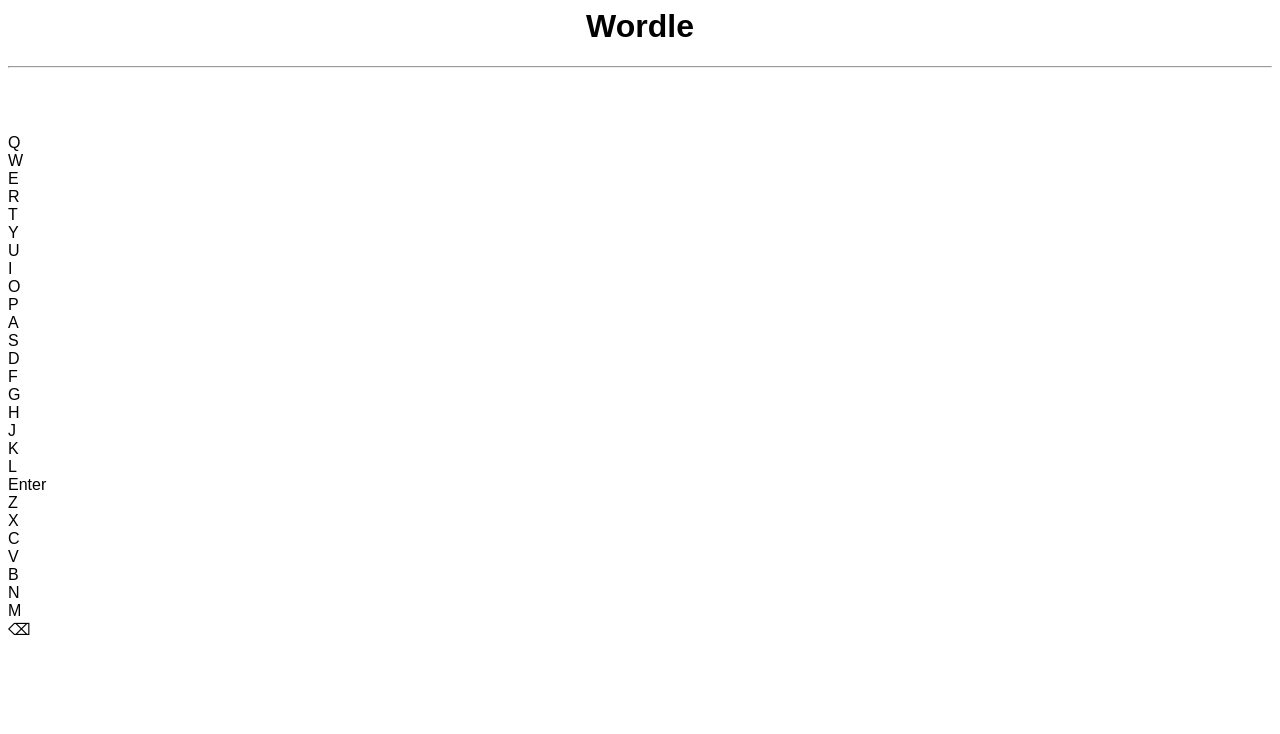
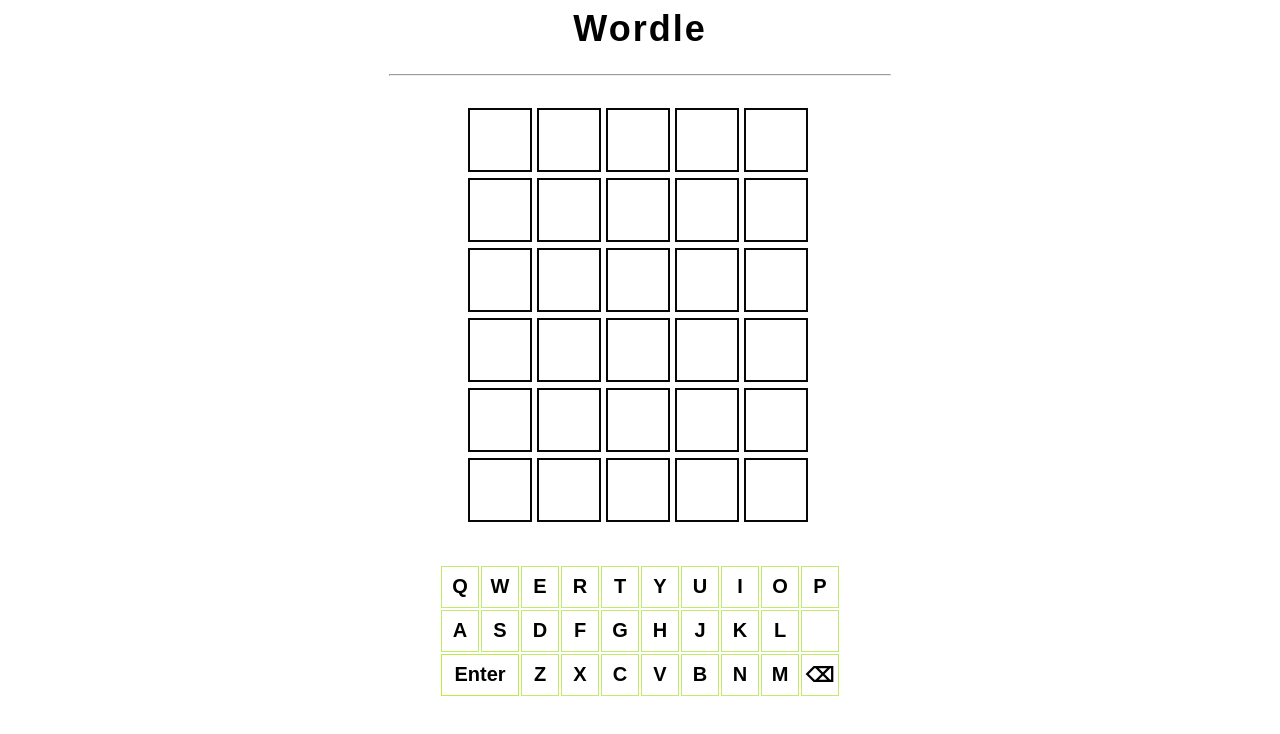
Before and after one commit to Anand-010-vr/Anand-010-vr.github.io, a plain HTML site: page wordle.html in a window 1280 px wide. Drawn offline with Linux system fonts and the light colour scheme.

Commit message:
Update wordle.css

```diff
--- a/wordle.css
+++ b/wordle.css
@@ -1,45 +1,94 @@
 body {
-	font-family: Arial, sans-serif;
+    font-family: Arial, Helvetica, sans-serif;
+    text-align: center;
 }
 
-h1 {
-	text-align: center;
+hr {
+    width: 500px;
 }
 
-p {
-	margin-top: 20px;
+#title {
+    font-size: 36px;
+    font-weight: bold;
+    letter-spacing: 2px;
 }
 
-input {
-	display: block;
-	margin: 20px auto;
-	padding: 10px;
-	border: 1px solid #ccc;
-	border-radius: 5px;
-	width: 200px;
+#board {
+    width: 350px;
+    height: 420px;
+    margin: 0 auto;
+    margin-top: 3px;
+    display: flex;
+    flex-wrap: wrap;
 }
 
-button {
-	display: block;
-	margin: 20px auto;
-	padding: 10px 20px;
-	background-color: #4CAF50;
-	color: #fff;
-	border: none;
-	border-radius: 5px;
-	cursor: pointer;
+.tile {
+    /* Box */
+    border: 2px solid rgb(7, 7, 7);
+    width: 60px;
+    height: 60px;
+    margin: 2.5px;
+
+    /* Text */
+    color: rgb(195, 234, 75);
+    font-size: 36px;
+    font-weight: bold;
+    display: flex;
+    justify-content: center;
+    align-items: center;
 }
 
-button:hover {
-	background-color: #3e8e41;
+.correct {
+    background-color: #6AAA64;
+    color: white;
+    border-color: white;
 }
 
-#result {
-	margin-top: 20px;
-	padding: 10px;
-	background-color: #f2f2f2;
-	border: 1px solid #ccc;
-	border-radius: 5px;
-	width: 200px;
-	text-align: center;
+.present {
+    background-color: #C9B458;
+    color: white;
+    border-color: white;
 }
+
+.absent {
+    background-color: #787C7E;
+    color: white;
+    border-color:white;
+}
+
+
+.keyboard-row {
+    width: 400px;
+
+    margin: 0 auto;
+    display: flex;
+    flex-wrap: wrap;
+}
+
+.key-tile {
+    width: 36px;
+    height: 40px;
+    margin: 1px;
+    border: 1px solid rgb(193, 233, 106);
+
+    /* Text */
+    font-size: 20px;
+    font-weight: bold;
+    display: flex;
+    justify-content: center;
+    align-items: center;
+}
+
+.enter-key-tile {
+    width: 76px;
+    height: 40px;
+    margin: 1px;
+    border: 1px solid rgb(190, 235, 65);
+
+    /* Text */
+    font-size: 20px;
+    font-weight: bold;
+    display: flex;
+    justify-content: center;
+    align-items: center;
+}
```
